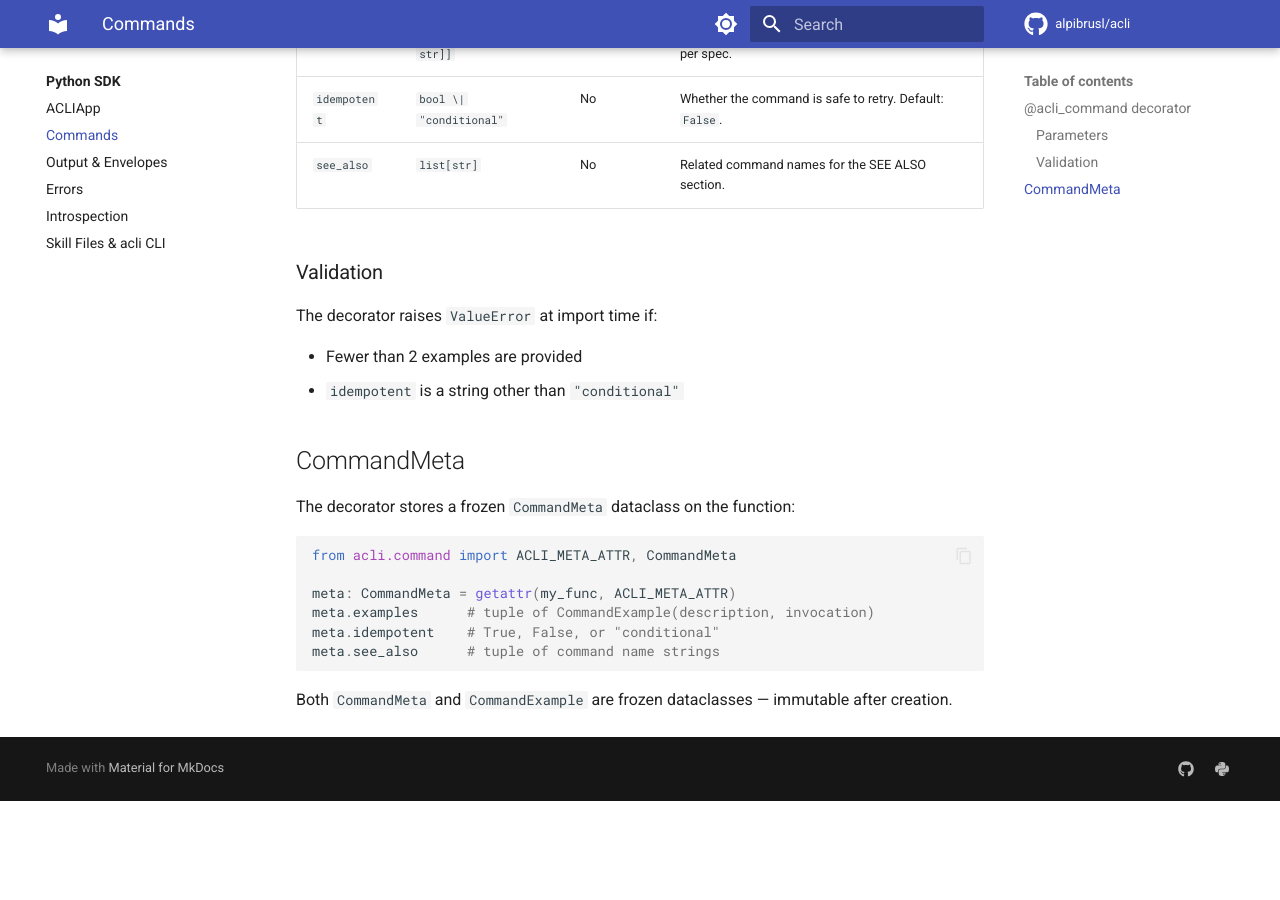
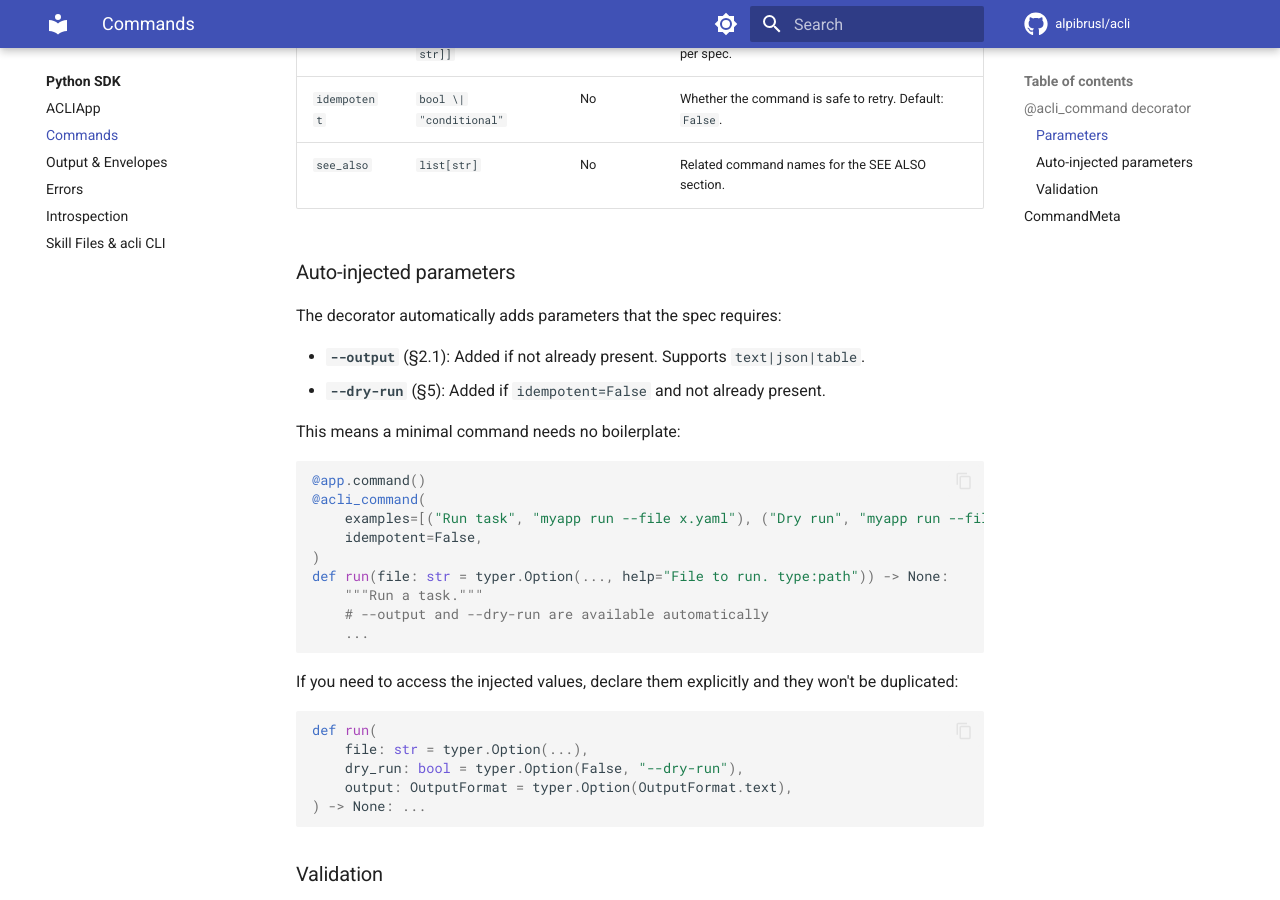
Before and after one commit to alpibrusl/acli, an MkDocs documentation site: the page built from docs/python-sdk/commands.md, in a window 1280 px wide and 900 px high, scrolled down 721 px. Built offline with MkDocs 1.6.1 and Material for MkDocs 9.7.7, drawn with Linux system fonts in a browser that asks for light colours; comment, search, counter and statistics services are not loaded; before the commit the page ends 1522 px from its top, so only the background shows below that.

Commit message:
Update docs, README, and weather example for new features
- README: show auto-injected --output, mention NDJSON and --deep
- Weather example: add refresh command with NDJSON streaming,
  document auto-injected params in comments
- docs/commands.md: document auto-inject behavior with examples
- docs/output.md: add emit_progress/emit_result API docs
- docs/skill.md: add --deep to acli CLI table
- docs/example.md: add streaming and deep validation sections
- CLAUDE.md: add skill.py, cli.py, templates, streaming to architecture

````diff
--- a/docs/python-sdk/commands.md
+++ b/docs/python-sdk/commands.md
@@ -29,6 +29,37 @@ def run(...) -> None:
 | `idempotent` | `bool \| "conditional"` | No | Whether the command is safe to retry. Default: `False`. |
 | `see_also` | `list[str]` | No | Related command names for the SEE ALSO section. |
 
+### Auto-injected parameters
+
+The decorator automatically adds parameters that the spec requires:
+
+- **`--output`** (§2.1): Added if not already present. Supports `text|json|table`.
+- **`--dry-run`** (§5): Added if `idempotent=False` and not already present.
+
+This means a minimal command needs no boilerplate:
+
+```python
+@app.command()
+@acli_command(
+    examples=[("Run task", "myapp run --file x.yaml"), ("Dry run", "myapp run --file x.yaml --dry-run")],
+    idempotent=False,
+)
+def run(file: str = typer.Option(..., help="File to run. type:path")) -> None:
+    """Run a task."""
+    # --output and --dry-run are available automatically
+    ...
+```
+
+If you need to access the injected values, declare them explicitly and they won't be duplicated:
+
+```python
+def run(
+    file: str = typer.Option(...),
+    dry_run: bool = typer.Option(False, "--dry-run"),
+    output: OutputFormat = typer.Option(OutputFormat.text),
+) -> None: ...
+```
+
 ### Validation
 
 The decorator raises `ValueError` at import time if:
````
Also changed, not shown: CLAUDE.md (+15 -17 lines), README.md (+9 -7 lines), docs/example.md (+27 -0 lines), docs/python-sdk/output.md (+27 -0 lines), docs/python-sdk/skill.md (+1 -0 lines), 1 other file.
